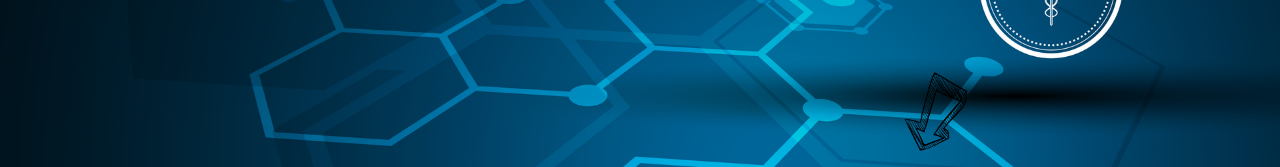
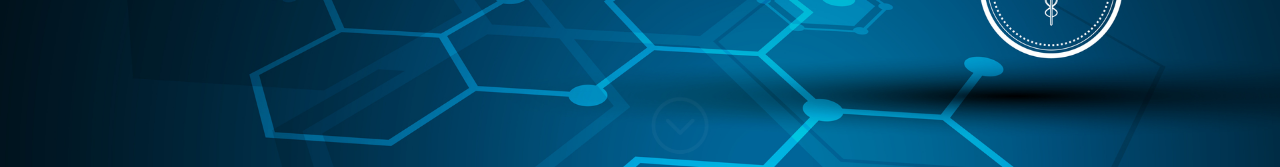
Before and after one commit to dmp3872/brickhack, a React (Create React App) app: page / in a window 1280 px wide. Shown: the part 633-800 px from the top of the page. Built offline with nearby package versions, Linux system fonts and the light colour scheme.

Commit message:
arrow in intro works

```diff
--- a/src/components/intro/Intro.jsx
+++ b/src/components/intro/Intro.jsx
@@ -8,7 +8,7 @@ export default function Intro() {
          </div>
          <div className="right">
          <a href="#reminders">
-           <img src="assets/arrow.png" alt="" />
+           <img src="assets/down3.png" alt="" />
            </a>
            </div>
     </div>
--- a/src/components/intro/intro.scss
+++ b/src/components/intro/intro.scss
@@ -17,19 +17,20 @@
     .right{
         flex: .5;
         a{
-            padding-left: 70%;
+            left: 50%;
             position: absolute;
-            bottom: 10px;
+            bottom: 0px;
             img{
                 width: 80px;
-                animation: arrowBlick 2s infinite;
+                animation: arrowBlink 2s infinite;
+                }
+
+
+            @keyframes arrowBlink {
+                to{
+                    opacity: 0;
                 }
             }
-
-            @keyframes arrowBlink {
-                100%{
-                    opacity: 0;
-                }
         }
     }
 }
```
